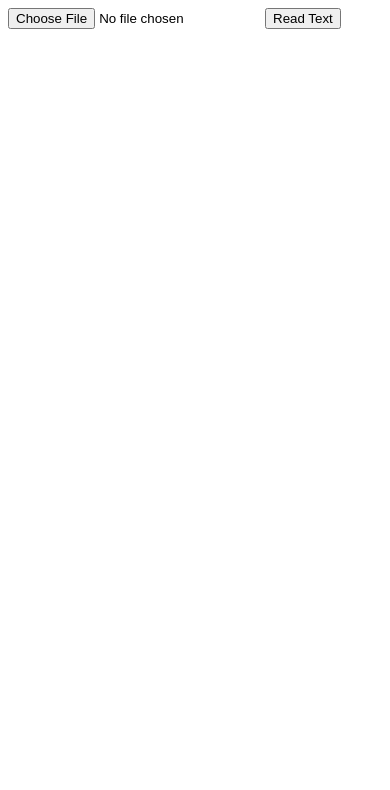
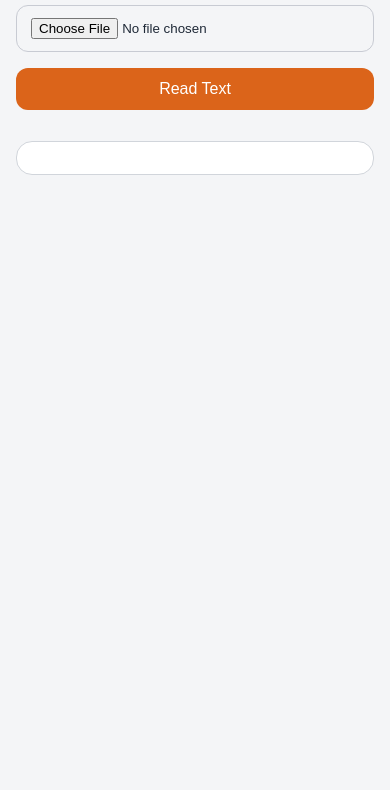
Before and after one commit to Aanand-km/visitor_management_V1, a website: page public/ocr-test.html in a window 390 px wide. Shown: the part 59-849 px from the top of the page. Drawn offline with Linux system fonts and the light colour scheme.

Commit message:
Added Responsiveness

```diff
--- a/public/ocr-test.html
+++ b/public/ocr-test.html
@@ -1,5 +1,80 @@
 <!DOCTYPE html>
 <html>
+
+<head>
+    <title>OCR Test</title>
+    <meta name="viewport" content="width=device-width, initial-scale=1.0">
+    <style>
+        body {
+            margin: 0;
+            font-family: Arial, sans-serif;
+            background: #f4f5f7;
+            color: #1f2937;
+            min-height: 100vh;
+            padding: 22px;
+            display: flex;
+            flex-direction: column;
+            align-items: center;
+        }
+
+        h2 {
+            margin: 0 0 20px;
+            font-size: 1.8rem;
+            text-align: center;
+        }
+
+        input,
+        button,
+        pre {
+            width: 100%;
+            max-width: 420px;
+            box-sizing: border-box;
+        }
+
+        input {
+            padding: 12px 14px;
+            border: 1px solid #c8cbd3;
+            border-radius: 12px;
+            margin-bottom: 16px;
+        }
+
+        button {
+            padding: 12px 16px;
+            border: none;
+            border-radius: 12px;
+            background: #db641a;
+            color: white;
+            font-size: 1rem;
+            cursor: pointer;
+            margin-bottom: 18px;
+        }
+
+        pre {
+            background: #ffffff;
+            border: 1px solid #d1d5db;
+            border-radius: 16px;
+            padding: 16px;
+            white-space: pre-wrap;
+            word-break: break-word;
+        }
+
+        @media (max-width: 480px) {
+            body {
+                padding: 16px;
+            }
+
+            h2 {
+                font-size: 1.5rem;
+            }
+
+            button,
+            input,
+            pre {
+                max-width: 100%;
+            }
+        }
+    </style>
+</head>
 
 <body>
 
@@ -32,7 +107,7 @@
 
             const response =
                 await fetch(
-                    'http://localhost:3000/ocr/upload',
+                    '/ocr/upload',
                     {
                         method: 'POST',
                         body: formData
```
Also changed, not shown: public/employee-dashboard.html (+1 -0 lines), public/visitor-form.html (+24 -8 lines), public/visitor-logs.html (+1 -0 lines), public/visitor-pass.html (+39 -1 lines).
